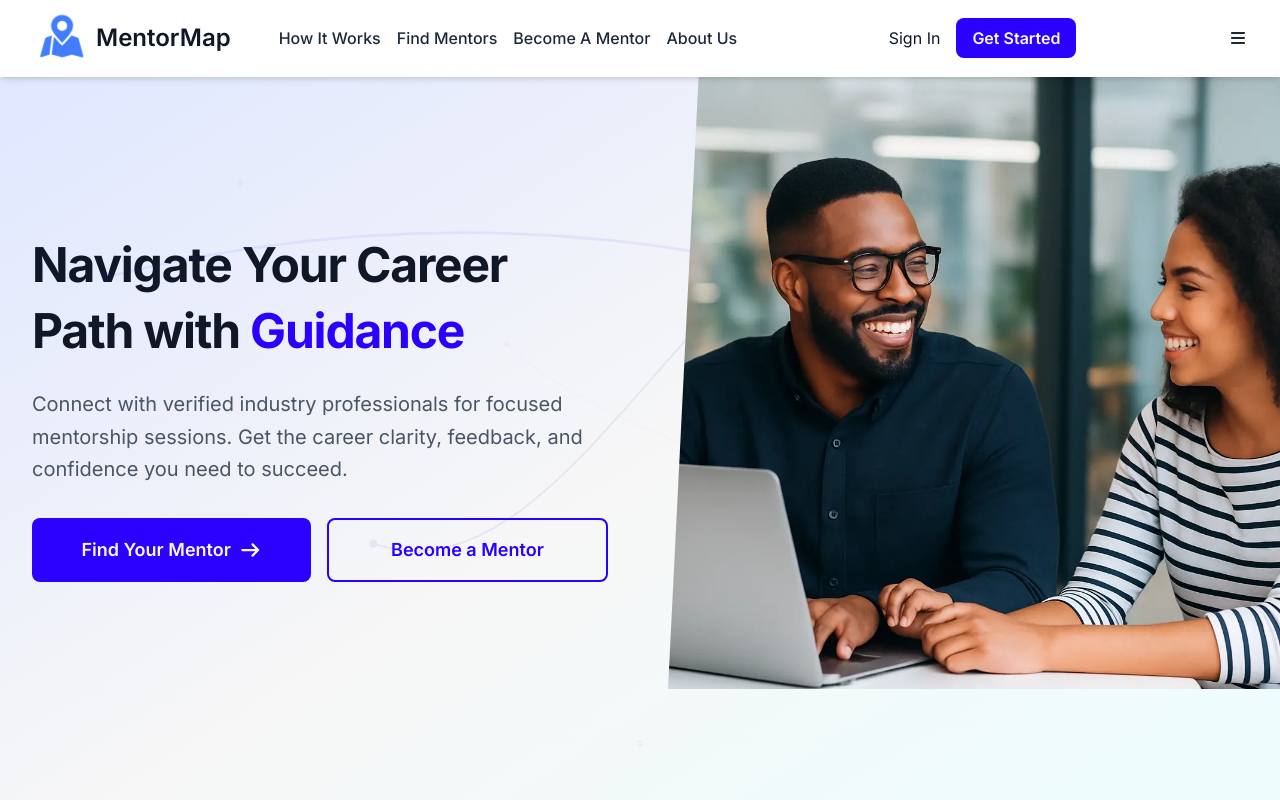
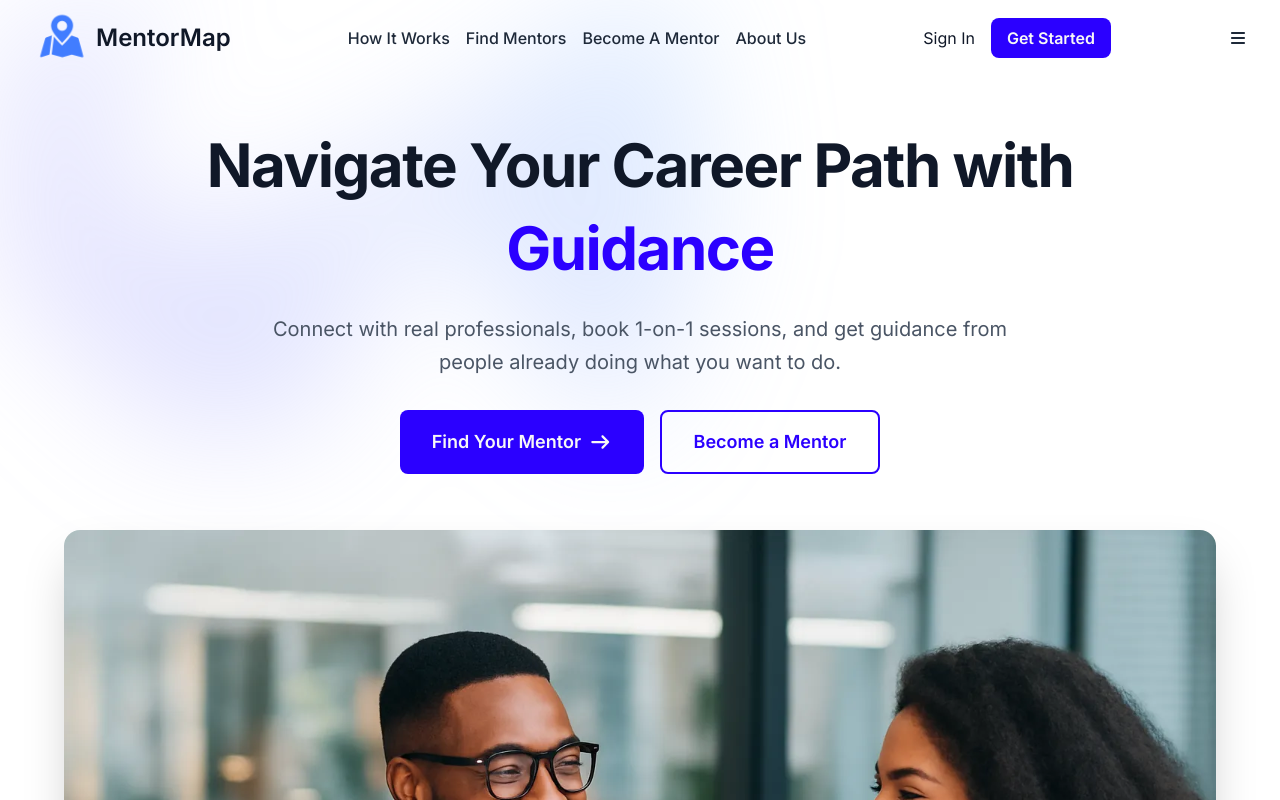
Before and after one commit to fatima99j/techtalks-MentorMap-nextjs-i, a Next.js app: page / in a window 1280 px wide. Shown: the top 800 px of the page. Built offline with nearby package versions, Linux system fonts and the light colour scheme.

Commit message:
Update the Hero section layout

```diff
--- /dev/null
+++ b/app/_components/HeroBackground.js
@@ -0,0 +1,35 @@
+import React from "react";
+
+export default function HeroBackground({ children }) {
+  return (
+    <>
+      <div
+        aria-hidden="true"
+        className="absolute inset-x-0 -top-40 -z-10 transform-gpu overflow-hidden blur-3xl sm:-top-80"
+      >
+        <div
+          style={{
+            clipPath:
+              "polygon(74.1% 44.1%, 100% 61.6%, 97.5% 26.9%, 85.5% 0.1%, 80.7% 2%, 72.5% 32.5%, 60.2% 62.4%, 52.4% 68.1%, 47.5% 58.3%, 45.2% 34.5%, 27.5% 76.7%, 0.1% 64.9%, 17.9% 100%, 27.6% 76.8%, 76.1% 97.7%, 74.1% 44.1%)",
+          }}
+          className="relative left-[calc(50%-11rem)] aspect-1155/678 w-144.5 -translate-x-1/2 rotate-30 bg-linear-to-tr from-[#a78bfa] to-[#93c5fd] opacity-30 sm:left-[calc(50%-30rem)] sm:w-288.75"
+        ></div>
+      </div>
+
+      {children}
+
+      <div
+        aria-hidden="true"
+        className="absolute inset-x-0 bottom-0 -z-10 transform-gpu overflow-hidden blur-3xl"
+      >
+        <div
+          style={{
+            clipPath:
+              "polygon(74.1% 44.1%, 100% 61.6%, 97.5% 26.9%, 85.5% 0.1%, 80.7% 2%, 72.5% 32.5%, 60.2% 62.4%, 52.4% 68.1%, 47.5% 58.3%, 45.2% 34.5%, 27.5% 76.7%, 0.1% 64.9%, 17.9% 100%, 27.6% 76.8%, 76.1% 97.7%, 74.1% 44.1%)",
+          }}
+          className="relative left-[50%] aspect-1155/678 w-144.5 -translate-x-1/2 bg-linear-to-tr from-[#a78bfa] to-[#93c5fd] opacity-30 sm:left-[calc(50%+36rem)] sm:w-288.75"
+        ></div>
+      </div>
+    </>
+  );
+}
--- a/app/_components/HeroCurveBackground.js
+++ /dev/null
@@ -1,64 +0,0 @@
-import React from "react";
-
-export default function HeroCurveBackground() {
-  return (
-    <svg
-      className="absolute top-0 md:-top-40 lg:top-0 left-0 w-full h-full opacity-[0.014] md:opacity-[0.03] lg:opacity-[0.06] z-0 pointer-events-none"
-      viewBox="0 0 1200 600"
-      xmlns="http://www.w3.org/2000/svg"
-      preserveAspectRatio="xMidYMid slice"
-    >
-      <circle cx="200" cy="150" r="4" fill="#2b00ff" />
-      <circle cx="1000" cy="250" r="4" fill="#2b00ff" />
-      <path
-        d="M200,150 Q600,50 1000,250"
-        stroke="#2b00ff"
-        strokeWidth="2"
-        fill="none"
-      />
-
-      <circle cx="400" cy="350" r="3" fill="#1a0099" />
-      <circle cx="800" cy="100" r="3" fill="#1a0099" />
-      <path
-        d="M400,350 C550,400 650,80 800,100"
-        stroke="#1a0099"
-        strokeWidth="1.5"
-        fill="none"
-      />
-
-      <circle cx="150" cy="450" r="3" fill="#f7f7f7" />
-      <circle cx="1050" cy="450" r="3" fill="#f7f7f7" />
-      <circle cx="300" cy="80" r="2.5" fill="#2b00ff" opacity="0.5" />
-      <circle cx="900" cy="400" r="2.5" fill="#2b00ff" opacity="0.5" />
-      <circle cx="600" cy="500" r="2.5" fill="#1a0099" opacity="0.6" />
-
-      <path
-        d="M150,450 Q600,550 1050,450"
-        stroke="#ececec"
-        strokeWidth="1"
-        fill="none"
-        opacity="0.7"
-      />
-
-      <circle cx="500" cy="200" r="2" fill="#2b00ff" opacity="0.4" />
-      <circle cx="700" cy="300" r="2" fill="#1a0099" opacity="0.4" />
-      <circle cx="350" cy="500" r="2" fill="#f7f7f7" opacity="0.8" />
-      <circle cx="950" cy="150" r="2" fill="#ececec" opacity="0.8" />
-
-      <path
-        d="M500,200 Q550,250 700,300"
-        stroke="#2b00ff"
-        strokeWidth="1"
-        fill="none"
-        opacity="0.3"
-      />
-      <path
-        d="M350,500 Q475,450 600,500"
-        stroke="#ececec"
-        strokeWidth="0.8"
-        fill="none"
-        opacity="0.5"
-      />
-    </svg>
-  );
-}
--- a/app/_components/HeroImage.js
+++ /dev/null
@@ -1,20 +0,0 @@
-import Image from "next/image";
-import React from "react";
-
-import hero from "@/public/hero.webp";
-
-export default function HeroImage() {
-  return (
-    <div className="w-full aspect-square relative overflow-hidden shrink-0">
-      <Image
-        src={hero}
-        alt="Two professionals collaborating on a laptop – representing mentorship and career guidance"
-        fill
-        priority
-        placeholder="blur"
-        quality={100}
-        className="object-cover clip-diagonal rounded-lg lg:rounded-none"
-      />
-    </div>
-  );
-}
--- a/app/_components/HeroText.js
+++ b/app/_components/HeroText.js
@@ -1,34 +1,28 @@
 import React from "react";
 import { FontAwesomeIcon } from "@fortawesome/react-fontawesome";
 import { faArrowRight } from "@fortawesome/free-solid-svg-icons";
-
 import Button from "./Button";
 
 export default function HeroText() {
   return (
-    <div className="w-full lg:max-w-xl pt-10 md:pt-12">
+    <div className="w-full lg:max-w-4xl mx-auto pt-12 text-center">
       <div className="flex flex-col gap-6">
-        <h1 className="font-bold text-5xl text-gray-900 tracking-tight leading-snug">
+        <h1 className="font-bold text-5xl md:text-6xl text-gray-900 tracking-tight leading-snug">
           Navigate Your Career Path with{" "}
           <span className="text-primary-600">Guidance</span>
         </h1>
-        <p className="text-xl text-gray-600 mb-8 leading-relaxed">
-          Connect with verified industry professionals for focused mentorship
-          sessions. Get the career clarity, feedback, and confidence you need to
-          succeed.
+        <p className="text-xl max-w-3xl mx-auto text-gray-600 mb-8 leading-relaxed">
+          Connect with real professionals, book 1-on-1 sessions, and get
+          guidance from people already doing what you want to do.
         </p>
       </div>
 
-      <div className="flex flex-col sm:flex-row gap-4">
-        <Button variation="primary" size="large">
+      <div className="flex flex-col sm:flex-row justify-center gap-4">
+        <Button variation="primary" size="large" classes="w-auto!">
           Find Your Mentor
-          <FontAwesomeIcon
-            icon={faArrowRight}
-            // size="xs"
-            className="w-4 h-4"
-          />
+          <FontAwesomeIcon icon={faArrowRight} className="w-4 h-4" />
         </Button>
-        <Button variation="secondary" size="large">
+        <Button variation="secondary" size="large" classes="w-auto!">
           Become a Mentor
         </Button>
       </div>
--- a/app/_components/Navbar.js
+++ b/app/_components/Navbar.js
@@ -8,12 +8,11 @@ import { faBars } from "@fortawesome/free-solid-svg-icons";
 
 export default function Navbar() {
   return (
-    <header className="sticky top-0 w-full z-50 backdrop-blur-2xl bg-white/40 border-b border-white/30 backdrop-filter shadow-md">
+    <header className="top-0 w-full z-50">
       <div className="flex justify-between items-center px-6 md:px-8 md:py-2 max-w-400 mx-auto">
-        <div className="flex justify-between items-center gap-12">
-          <Logo />
-          <NavLinks />
-        </div>
+        <Logo />
+
+        <NavLinks />
 
         <div className="hidden lg:flex items-center justify-center gap-4">
           <Link href="/login" className="hover:text-primary-600">
--- a/app/_components/sections/Hero.js
+++ b/app/_components/sections/Hero.js
@@ -1,23 +1,32 @@
 import React from "react";
+import Image from "next/image";
 
+import HeroImage from "@/public/hero.webp";
+import HeroBackground from "../HeroBackground";
 import HeroText from "../HeroText";
-import HeroCurveBackground from "../HeroCurveBackground";
-import HeroImage from "../HeroImage";
 
 export default function Hero() {
   return (
-    <section className="relative bg-gradient-to-br from-[#e0e7ff] via-[#f7f7f7] to-[#ecfeff] min-h-screen">
-      <div className="container--common !pr-0">
-        <HeroCurveBackground />
-
-        <div className="grid grid-cols-1 lg:grid-cols-2 items-center gap-12 xl:gap-6">
-          {/* Left Side */}
+    <section className="relative">
+      <HeroBackground>
+        <div className="container--common">
           <HeroText />
 
-          {/*Right  Side */}
-          <HeroImage />
+          {/* Image */}
+          <div className="flex justify-center mt-10 pb-15 md:pb-20">
+            <div className="w-full lg:max-w-6xl mx-auto lg:translate-y-4">
+              <Image
+                src={HeroImage}
+                alt="Two professionals collaborating on a laptop – representing mentorship and career guidance"
+                className="rounded-2xl shadow-2xl object-cover "
+                priority
+                quality={100}
+                placeholder="blur"
+              />
+            </div>
+          </div>
         </div>
-      </div>
+      </HeroBackground>
     </section>
   );
 }
```
Also changed, not shown: public/hero.webp.
